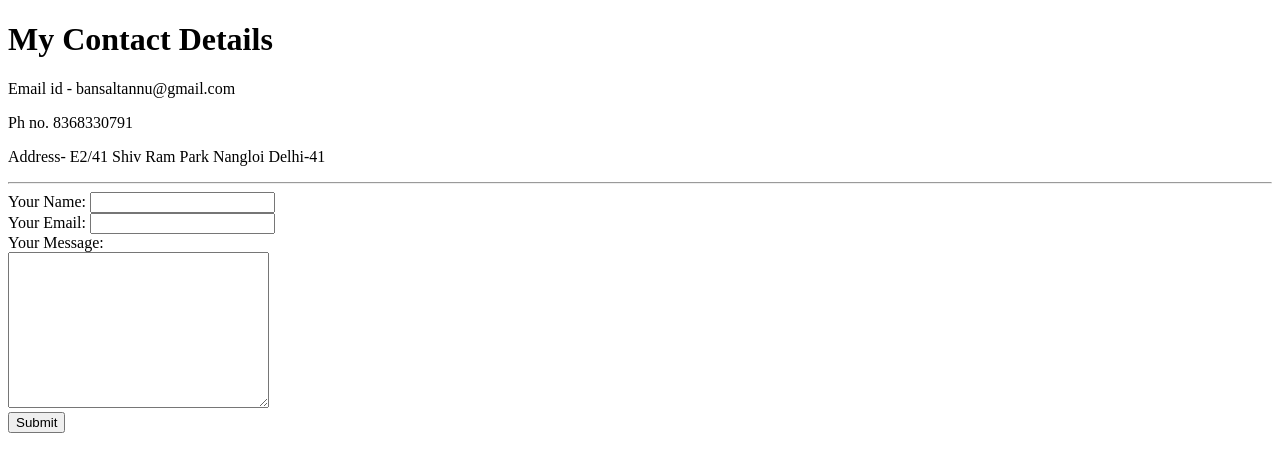
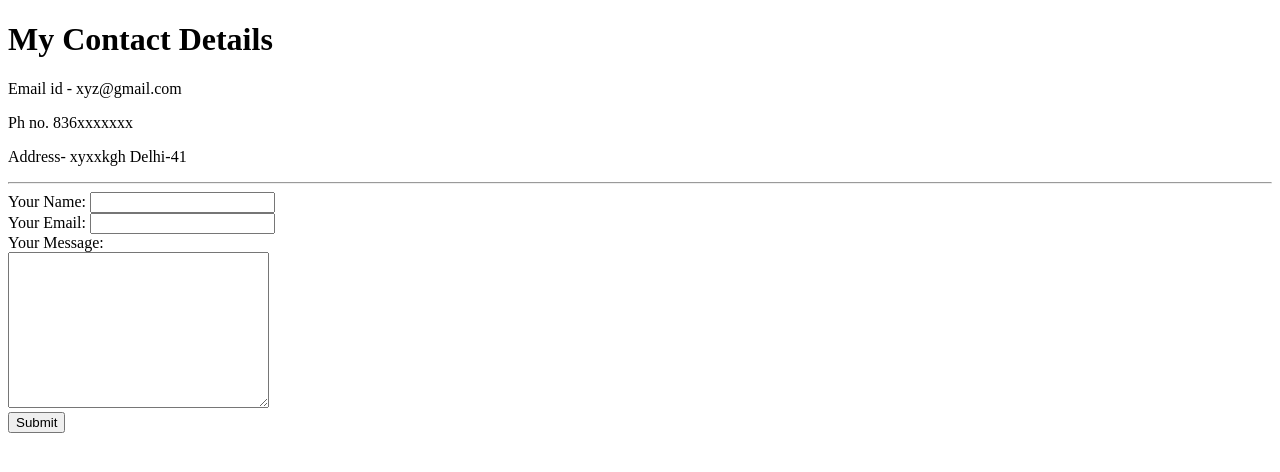
Before and after one commit to tannubansal123/cv, a plain HTML site: page Contact.html in a window 1280 px wide. Drawn offline with Linux system fonts and the light colour scheme.

Commit message:
Add UpdateCv

```diff
--- a/Contact.html
+++ b/Contact.html
@@ -6,9 +6,9 @@
   </head>
   <body>
     <h1>My Contact Details</h1>
-    <p>Email id - bansaltannu@gmail.com</p>
-    <p>Ph no. 8368330791</p>
-    <p>Address- E2/41 Shiv Ram Park Nangloi Delhi-41</p>
+    <p>Email id - xyz@gmail.com</p>
+    <p>Ph no. 836xxxxxxx</p>
+    <p>Address- xyxxkgh Delhi-41</p>
     <hr>
     <form class="" action="mailto:bansaltannu@gmail.com" method="post" enctype="text/plain">
       <label>Your Name: </label>
```
